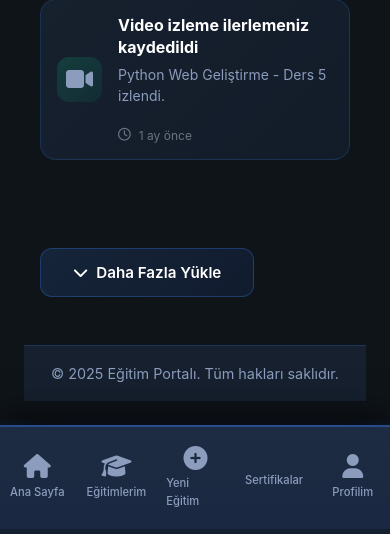
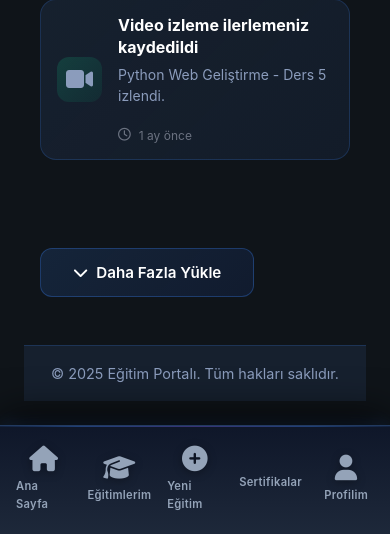
Before and after one commit to yogunganboran-a11y/egitim, a PHP site: page /bildirimler.php in a window 390 px wide. Shown: the part 4787-5321 px from the top of the page. Run offline with PHP 8.4, Linux system fonts and the light colour scheme; the visitor is signed in with stand-in values (Sample User, id 1); data that the repository does not hold is empty.

Commit message:
fix(portal): Fix video fullscreen controls and improve bottom bar design
- Video: Fix togglePlay function syntax error
- Video: Improve fullscreen layout adjustment for mobile portrait and landscape
- Video: Position video controls properly in fullscreen mode with z-index
- Bottom bar: Premium design with gradient background and blur effect
- Bottom bar: Animated indicators for active items with glow effects
- Bottom bar: Improved hover animations and smooth transitions

```diff
--- a/portal/assets/css/layout.css
+++ b/portal/assets/css/layout.css
@@ -508,13 +508,31 @@ body {
 
 @media (max-width: 992px) {
 
-/* Bottom Navigation - Improved Design */
+/* Bottom Navigation - Premium Design */
 .bottom-nav {
-    background: linear-gradient(180deg, rgba(30, 45, 68, 0.98) 0%, rgba(26, 41, 66, 0.98) 100%);
-    border-top: 2px solid rgba(59, 130, 246, 0.4);
+    background: linear-gradient(180deg, rgba(15, 23, 42, 0.98) 0%, rgba(30, 41, 59, 0.98) 100%);
+    border-top: 1px solid rgba(59, 130, 246, 0.2);
     padding: 0.5rem 0 calc(0.5rem + env(safe-area-inset-bottom));
-    backdrop-filter: blur(20px);
-    box-shadow: 0 -8px 32px rgba(0, 0, 0, 0.6), 0 -2px 8px rgba(59, 130, 246, 0.1);
+    backdrop-filter: blur(30px) saturate(180%);
+    box-shadow: 0 -10px 40px rgba(0, 0, 0, 0.7),
+                0 -4px 12px rgba(59, 130, 246, 0.15),
+                inset 0 1px 0 rgba(59, 130, 246, 0.1);
+    position: relative;
+}
+
+.bottom-nav::before {
+    content: '';
+    position: absolute;
+    top: 0;
+    left: 0;
+    right: 0;
+    height: 1px;
+    background: linear-gradient(90deg,
+        transparent 0%,
+        rgba(59, 130, 246, 0.3) 20%,
+        rgba(139, 92, 246, 0.3) 50%,
+        rgba(59, 130, 246, 0.3) 80%,
+        transparent 100%);
 }
 
 .bottom-nav-container {
@@ -523,6 +541,7 @@ body {
     max-width: 600px;
     margin: 0 auto;
     gap: 0.25rem;
+    padding: 0 0.5rem;
 }
 
 .bottom-nav-item {
@@ -530,42 +549,74 @@ body {
     flex-direction: column;
     align-items: center;
     justify-content: center;
-    gap: 0.35rem;
-    color: #8b9cbc;
+    gap: 0.4rem;
+    color: #94a3b8;
     font-size: 0.7rem;
-    font-weight: 500;
-    padding: 0.65rem 0.5rem;
-    border-radius: 12px;
-    transition: all 0.3s cubic-bezier(0.4, 0, 0.2, 1);
+    font-weight: 600;
+    letter-spacing: 0.3px;
+    padding: 0.75rem 0.5rem;
+    border-radius: 16px;
+    transition: all 0.4s cubic-bezier(0.34, 1.56, 0.64, 1);
     position: relative;
+    text-decoration: none;
+    overflow: hidden;
+}
+
+.bottom-nav-item::after {
+    content: '';
+    position: absolute;
+    bottom: 0;
+    left: 50%;
+    transform: translateX(-50%) scaleX(0);
+    width: 70%;
+    height: 2px;
+    background: linear-gradient(90deg, #3b82f6, #8b5cf6, #3b82f6);
+    border-radius: 2px 2px 0 0;
+    transition: transform 0.4s cubic-bezier(0.34, 1.56, 0.64, 1);
 }
 
 .bottom-nav-item i {
-    font-size: 1.5rem;
-    transition: transform 0.3s ease;
+    font-size: 1.6rem;
+    transition: all 0.4s cubic-bezier(0.34, 1.56, 0.64, 1);
+    filter: drop-shadow(0 2px 4px rgba(0, 0, 0, 0.3));
+}
+
+.bottom-nav-item span {
+    transition: all 0.3s ease;
+}
+
+.bottom-nav-item:hover {
+    color: #cbd5e1;
+    background: rgba(59, 130, 246, 0.08);
+}
+
+.bottom-nav-item:hover i {
+    transform: translateY(-3px) scale(1.05);
 }
 
 .bottom-nav-item.active {
     color: #60a5fa;
-    background: linear-gradient(135deg, rgba(59, 130, 246, 0.25), rgba(59, 130, 246, 0.15));
+    background: linear-gradient(135deg,
+        rgba(59, 130, 246, 0.2) 0%,
+        rgba(139, 92, 246, 0.15) 50%,
+        rgba(59, 130, 246, 0.2) 100%);
+    box-shadow: 0 4px 16px rgba(59, 130, 246, 0.25),
+                inset 0 1px 0 rgba(255, 255, 255, 0.1);
 }
 
-.bottom-nav-item.active::before {
-    content: '';
-    position: absolute;
-    top: -2px;
-    left: 50%;
-    transform: translateX(-50%);
-    width: 30px;
-    height: 3px;
-    background: linear-gradient(90deg, #3b82f6, #60a5fa);
-    border-radius: 0 0 3px 3px;
+.bottom-nav-item.active::after {
+    transform: translateX(-50%) scaleX(1);
 }
 
 .bottom-nav-item.active i {
-    transform: scale(1.1);
+    transform: scale(1.15);
+    filter: drop-shadow(0 0 8px rgba(59, 130, 246, 0.5));
+}
+
+.bottom-nav-item.active span {
+    font-weight: 700;
 }
 
 .bottom-nav-item:active {
-    transform: scale(0.95);
+    transform: scale(0.92);
 }
```
Also changed, not shown: portal/egitim-video.php (+38 -27 lines).
